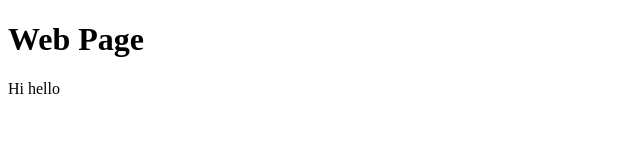
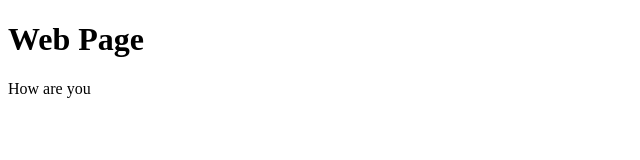
Before and after one commit to WebTechnology15/MiniProject, a plain HTML site: page Index.html in a window 1280 px wide. Shown: the full height of the page, 0-640 px from the left. Drawn offline with Linux system fonts and the light colour scheme.

Commit message:
sample commit

```diff
--- a/Index.html
+++ b/Index.html
@@ -8,6 +8,6 @@
 </head>
 <body>
     <h1>Web Page</h1>
-    <p>Hi hello</p>
+    <p>How are you</p>
 </body>
 </html>
```
